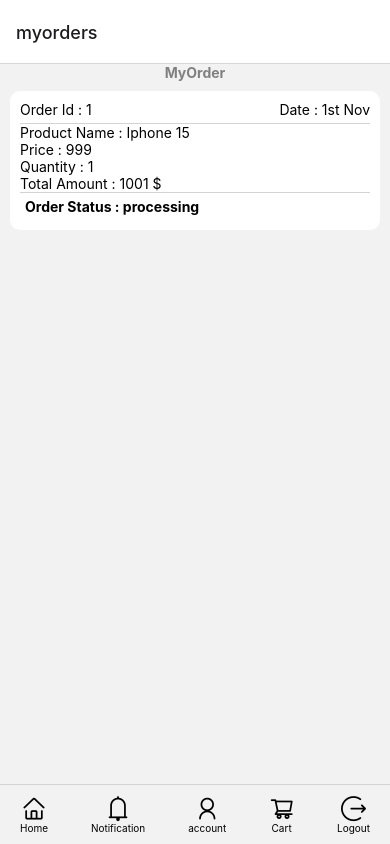
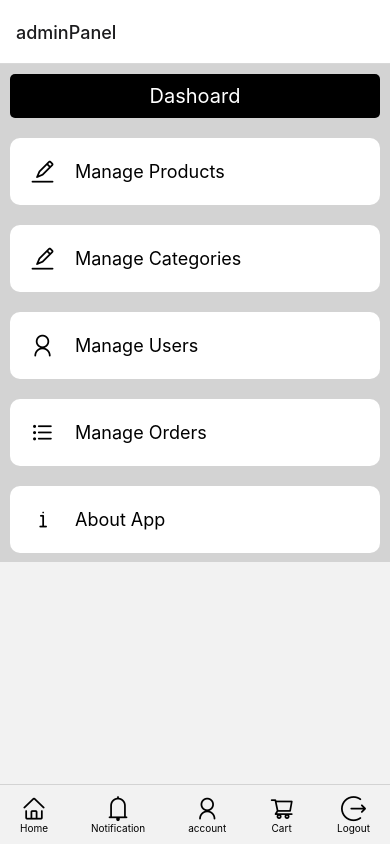
Before and after one commit to PUSHPENDRAPADDI/education-app, a React Native app: screen / in a window 390 px wide. Built offline with nearby package versions, Linux system fonts and the light colour scheme.

Commit message:
Admin dashboard UI completed

```diff
--- a/App.js
+++ b/App.js
@@ -12,12 +12,13 @@ import Account from './screens/Account/Account';
 import Notifications from './screens/Account/Notifications';
 import Profile from './screens/Account/Profile';
 import MyOrders from './screens/Account/MyOrders';
+import Dashboard from './screens/Admin/Dashoard';
 
 export default function App() {
   const Stack = createNativeStackNavigator();
   return (
     <NavigationContainer>
-      <Stack.Navigator initialRouteName='myorders' >
+      <Stack.Navigator initialRouteName='adminPanel' >
         <Stack.Screen name='home' component={Home} options={{ headerShown: false }} />
         <Stack.Screen name='about' component={About} />
         <Stack.Screen name='productDetails' component={ProductDetails} />
@@ -27,6 +28,7 @@ export default function App() {
         <Stack.Screen name='notification' component={Notifications} />
         <Stack.Screen name='profile' component={Profile} />
         <Stack.Screen name='myorders' component={MyOrders} />
+        <Stack.Screen name='adminPanel' component={Dashboard} />
         <Stack.Screen name='login' component={Login}
           options={{ headerShown: false }}
         />
--- a/screens/Account/Account.js
+++ b/screens/Account/Account.js
@@ -54,7 +54,9 @@ const Account = ({ navigation }) => {
                             Notifications
                         </Text>
                     </TouchableOpacity>
-                    <TouchableOpacity style={styles.btn}>
+                    <TouchableOpacity style={styles.btn}
+                        onPress={() => navigation.navigate('adminPanel')}
+                    >
                         <AntDesign
                             style={styles.btnText}
                             name='windows' />
--- /dev/null
+++ b/screens/Admin/Dashoard.js
@@ -0,0 +1,72 @@
+import { View, Text, StyleSheet, TouchableOpacity } from 'react-native'
+import React from 'react'
+import Layout from '../../components/Layout/Layout'
+import AntDesign from 'react-native-vector-icons/AntDesign'
+
+const Dashoard = () => {
+    return (
+        <Layout>
+            <View style={styles.main}>
+                <Text style={styles.heading}>Dashoard</Text>
+                <View style={styles.btnContainer}>
+                    <TouchableOpacity style={styles.btn}>
+                        <AntDesign style={styles.icon} name='edit' />
+                        <Text style={styles.btnText}>Manage Products</Text>
+                    </TouchableOpacity>
+                    <TouchableOpacity style={styles.btn}>
+                        <AntDesign style={styles.icon} name='edit' />
+                        <Text style={styles.btnText}>Manage Categories</Text>
+                    </TouchableOpacity>
+                    <TouchableOpacity style={styles.btn}>
+                        <AntDesign style={styles.icon} name='user' />
+                        <Text style={styles.btnText}>Manage Users</Text>
+                    </TouchableOpacity>
+                    <TouchableOpacity style={styles.btn}>
+                        <AntDesign style={styles.icon} name='bars' />
+                        <Text style={styles.btnText}>Manage Orders</Text>
+                    </TouchableOpacity>
+                    <TouchableOpacity style={styles.btn}>
+                        <AntDesign style={styles.icon} name='info' />
+                        <Text style={styles.btnText}>About App</Text>
+                    </TouchableOpacity>
+                </View>
+            </View>
+        </Layout>
+    )
+}
+const styles = StyleSheet.create({
+    main: {
+        backgroundColor: "lightgray",
+        height: '96%'
+    },
+    heading: {
+        backgroundColor: '#000000',
+        color: '#ffffff',
+        textAlign: 'center',
+        padding: 10,
+        fontSize: 20,
+        margin: 10,
+        borderRadius: 5
+    },
+    btnContainer: {
+        margin: 10
+    },
+    btn: {
+        flexDirection: 'row',
+        alignItems: 'center',
+        backgroundColor: '#ffffff',
+        padding: 20,
+        borderRadius: 10,
+        elevation: 10,
+        marginBottom: 20
+    },
+    icon: {
+        fontSize: 25,
+        marginRight: 20
+    },
+    btnText: {
+        fontSize: 18
+    }
+})
+
+export default Dashoard
```
